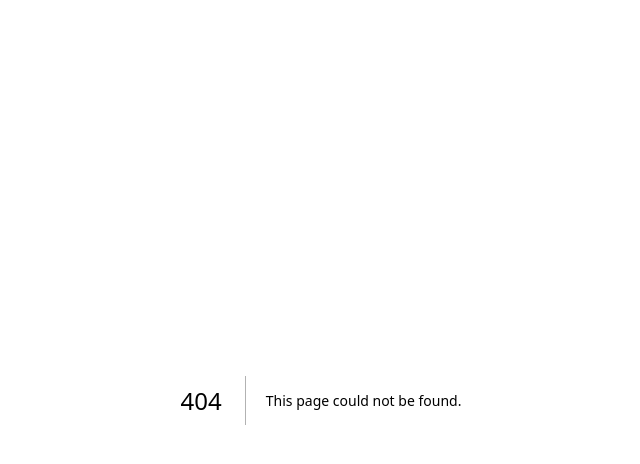
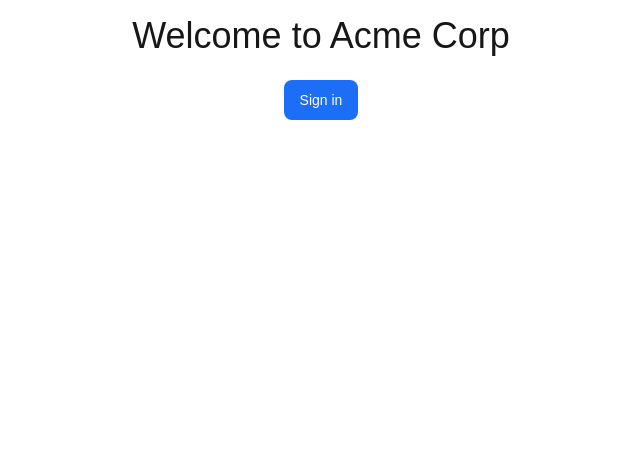
Before and after one commit to kingstondoesit/finco-invoice-tracker, a Next.js app: page /login in a window 1280 px wide. Before the commit this address had no page. Shown: the top 464 px of the page, without its empty margins (319-959 px from the left). Built offline with nearby package versions, Linux system fonts and the light colour scheme; a web font is replaced by a local one.

Commit message:
create user login page and update sidenav logout link with Kinde Logout component

```diff
--- /dev/null
+++ b/src/app/login/page.tsx
@@ -0,0 +1,14 @@
+import { LoginLink } from "@kinde-oss/kinde-auth-nextjs/components";
+import { Button } from '@/app/ui/button';
+
+export default function LoginPage() {
+    return (
+        <main className="h-dvh flex flex-col items-center gap-6 text-4xl p-4">
+            <h1>Welcome to Acme Corp</h1>
+            <Button type="submit">
+                <LoginLink>Sign in</LoginLink>
+            </Button>
+        </main>
+
+    )
+}
--- a/src/app/ui/dashboard/sidenav.tsx
+++ b/src/app/ui/dashboard/sidenav.tsx
@@ -2,6 +2,7 @@ import Link from 'next/link';
 import NavLinks from '@/app/ui/dashboard/nav-links';
 import AcmeLogo from '@/app/ui/acme-logo';
 import { PowerIcon } from '@heroicons/react/24/outline';
+import { LogoutLink } from '@kinde-oss/kinde-auth-nextjs/components';
 
 export default function SideNav() {
   return (
@@ -17,14 +18,12 @@ export default function SideNav() {
       <div className="flex grow flex-row justify-between space-x-2 md:flex-col md:space-x-0 md:space-y-2">
         <NavLinks />
         <div className="hidden h-auto w-full grow rounded-md bg-gray-50 md:block"></div>
-        <Link href={'/'}>
-          <form>
-            <button className="flex h-[48px] w-full grow items-center justify-center gap-2 rounded-md bg-gray-50 p-3 text-sm font-medium hover:bg-sky-100 hover:text-blue-600 md:flex-none md:justify-start md:p-2 md:px-3">
-              <PowerIcon className="w-6" />
-              <div className="hidden md:block">Sign Out</div>
-            </button>
-          </form>
-        </Link>
+        <form>
+          <LogoutLink className="flex h-[48px] w-full grow items-center justify-center gap-2 rounded-md bg-gray-50 p-3 text-sm font-medium hover:bg-sky-100 hover:text-blue-600 md:flex-none md:justify-start md:p-2 md:px-3">
+            <PowerIcon className="w-6" />
+            <div className="hidden md:block">Sign Out</div>
+          </LogoutLink>
+        </form>
       </div>
     </div>
   );
```
